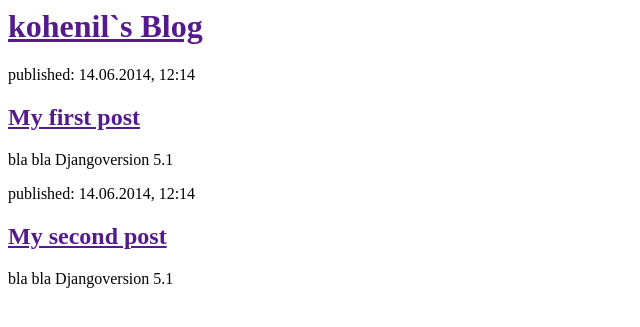
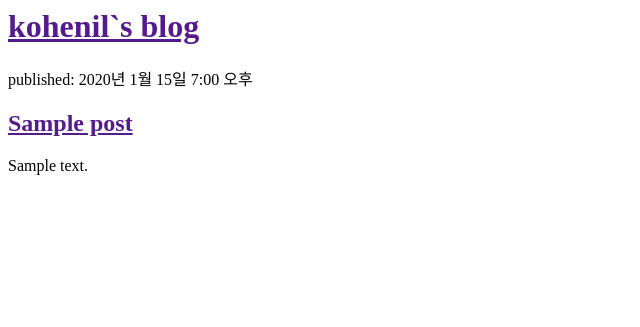
Before and after one commit to 67semo/my-first-blog, a Django app: page / in a window 1280 px wide. Shown: the top 327 px of the page, without its empty margins (0-640 px from the left). Run offline with Django 5.2, Linux system fonts and the light colour scheme; tables that the repository leaves empty hold one stand-in row (values such as "Sample post").

Commit message:
Modified templates to display posts from database

```diff
--- a/blog/templates/blog/post_list.html
+++ b/blog/templates/blog/post_list.html
@@ -4,18 +4,16 @@
     </head>
     <body>
         <div>
-            <h1><a href="">kohenil`s Blog</a></h1>
+            <h1><a href="">kohenil`s blog</a></h1>
         </div>
+
+        {% for post in posts %}
         <div>
-            <p>published: 14.06.2014, 12:14</p>
-            <h2><a href="">My first post</a></h2>
-            <p>bla bla Djangoversion 5.1</p>
+            <p>published: {{ post.published_date }}</p>
+            <h2><a href="">{{ post.title }}</a></h2>
+            <p>{{ post.text|linebreaksbr }}</p>
         </div>
-        <div>
-            <p>published: 14.06.2014, 12:14</p>
-            <h2><a href="">My second post</a></h2>
-            <p>bla bla Djangoversion 5.1</p>
-        </div>
+        {% endfor %}
     </body>
 
 </html>
--- a/blog/views.py
+++ b/blog/views.py
@@ -1,4 +1,7 @@
 from django.shortcuts import render
+from django.utils import timezone
+from .models import Post
 
 def post_list(request):
-    return render(request, 'blog/post_list.html', {})
+    posts = Post.objects.filter(published_date__lte=timezone.now()).order_by('published_date')
+    return render(request, 'blog/post_list.html', {'posts':posts})
```
Also changed, not shown: 1 other file.
